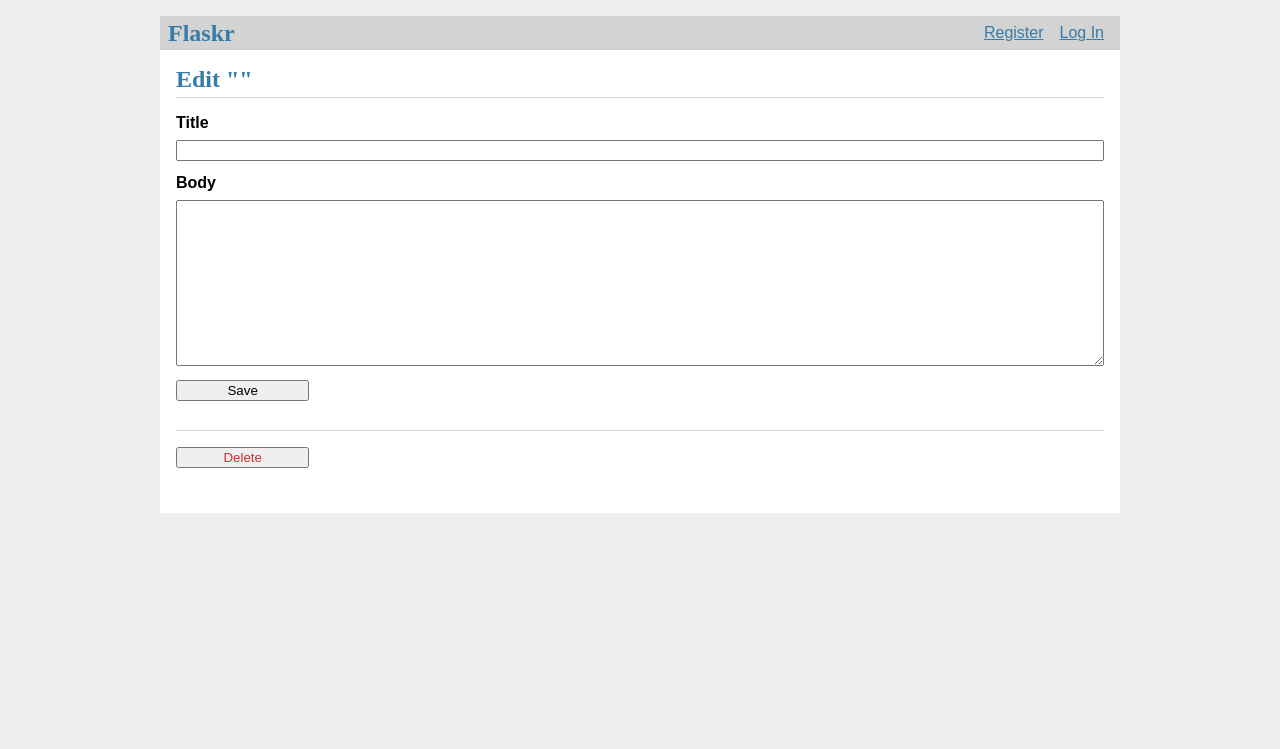
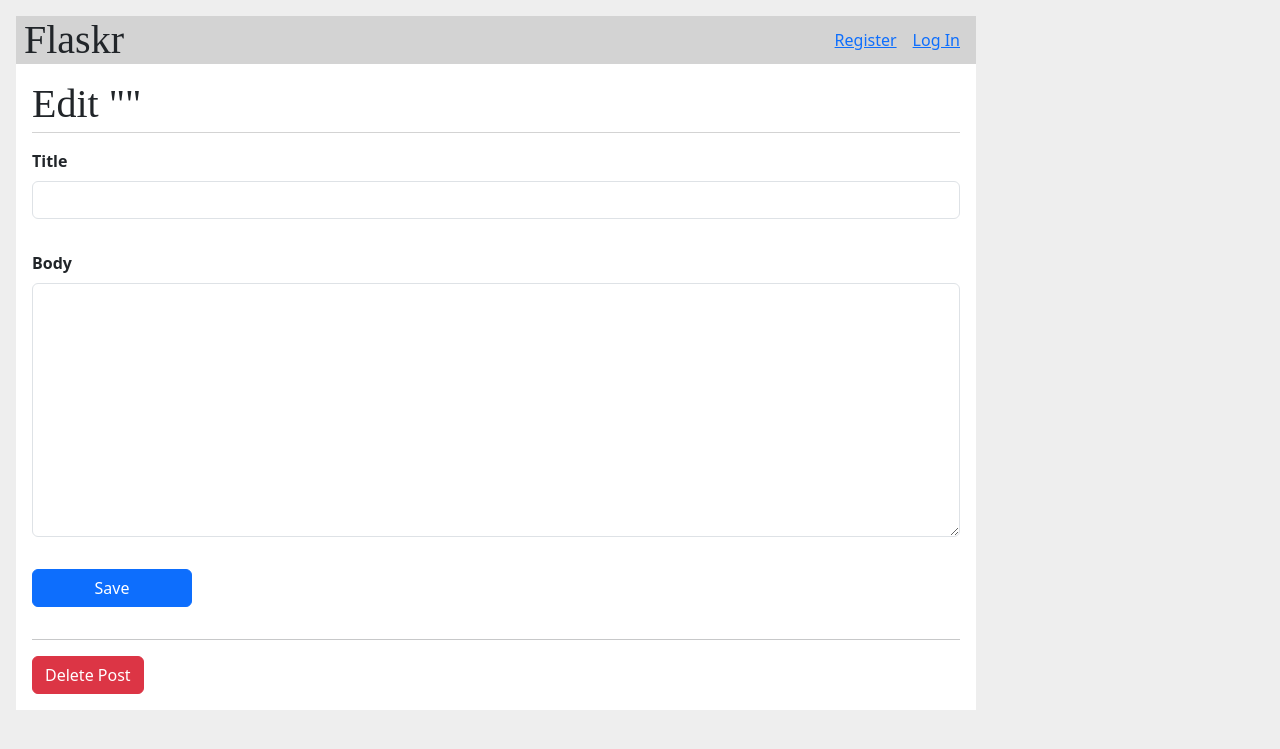
Before and after one commit to kkdieker-fhsu/miniproject3KodyKirk, a Flask app: template flaskr/templates/blog/update.html in a window 1280 px wide. Shown: the top 749 px of the page. Run offline with Flask 3, Linux system fonts and the light colour scheme; the template is opened without the code that fills it, so the values that code supplies are empty.

Commit message:
Integrate Bootstrap for styling and improve post update UI, including a modal dialog for deletion confirmation.

```diff
--- a/flaskr/__init__.py
+++ b/flaskr/__init__.py
@@ -24,10 +24,10 @@ def create_app(test_config=None):
     except OSError:
         pass
 
-    # a simple page that says hello
-    @app.route('/hello')
-    def hello():
-        return 'Hello, World!'
+    # # a simple page that says hello
+    # @app.route('/hello')
+    # def hello():
+    #     return 'Hello, World!'
 
     from . import db
     db.init_app(app)
--- a/flaskr/templates/base.html
+++ b/flaskr/templates/base.html
@@ -1,6 +1,7 @@
 <!doctype html>
 <title>{% block title %}{% endblock %} - Flaskr</title>
 <link rel="stylesheet" href="{{ url_for('static', filename='style.css') }}">
+<link href="https://cdn.jsdelivr.net/npm/bootstrap@5.3.8/dist/css/bootstrap.min.css" rel="stylesheet" integrity="sha384-sRIl4kxILFvY47J16cr9ZwB07vP4J8+LH7qKQnuqkuIAvNWLzeN8tE5YBujZqJLB" crossorigin="anonymous">
 <nav>
   <h1>Flaskr</h1>
   <ul>
@@ -21,4 +22,5 @@
     <div class="flash">{{ message }}</div>
   {% endfor %}
   {% block content %}{% endblock %}
+    <script src="https://cdn.jsdelivr.net/npm/bootstrap@5.3.8/dist/js/bootstrap.bundle.min.js" integrity="sha384-FKyoEForCGlyvwx9Hj09JcYn3nv7wiPVlz7YYwJrWVcXK/BmnVDxM+D2scQbITxI" crossorigin="anonymous"></script>
 </section>
--- a/flaskr/templates/blog/update.html
+++ b/flaskr/templates/blog/update.html
@@ -6,15 +6,45 @@
 
 {% block content %}
   <form method="post">
-    <label for="title">Title</label>
-    <input name="title" id="title"
-      value="{{ request.form['title'] or post['title'] }}" required>
-    <label for="body">Body</label>
-    <textarea name="body" id="body">{{ request.form['body'] or post['body'] }}</textarea>
-    <input type="submit" value="Save">
+    <div class="mb-3">
+      <label for="title" class="form-label">Title</label>
+      <input name="title" id="title" class="form-control"
+        value="{{ request.form['title'] or post['title'] }}" required>
+    </div>
+    <div class="mb-3">
+      <label for="body" class="form-label">Body</label>
+      <textarea name="body" id="body" class="form-control" rows="10">{{ request.form['body'] or post['body'] }}</textarea>
+    </div>
+    <input type="submit" value="Save" class="btn btn-primary">
   </form>
+
   <hr>
-  <form action="{{ url_for('blog.delete', id=post['id']) }}" method="post">
-    <input class="danger" type="submit" value="Delete" onclick="return confirm('Are you sure?');">
-  </form>
+
+  <button type="button" class="btn btn-danger" data-bs-toggle="modal" data-bs-target="#deleteConfirmModal">
+    Delete Post
+  </button>
+
+  <div class="modal fade" id="deleteConfirmModal" data-bs-backdrop="static" data-bs-keyboard="false" tabindex="-1" aria-labelledby="deleteModalLabel" aria-hidden="true">
+    <div class="modal-dialog">
+      <div class="modal-content">
+        <div class="modal-header">
+          <h5 class="modal-title" id="deleteModalLabel">Confirm Deletion</h5>
+          <button type="button" class="btn-close" data-bs-dismiss="modal" aria-label="Close"></button>
+        </div>
+
+        <form id="delete-form" action="{{ url_for('blog.delete', id=post['id']) }}" method="post"></form>
+
+        <div class="modal-body">
+          <p>Are you sure you want to delete this post?</p>
+          <p class="text-danger-emphasis"><strong>This action cannot be undone.</strong></p>
+        </div>
+
+        <div class="modal-footer">
+          <button type="button" class="btn btn-secondary" data-bs-dismiss="modal">Cancel</button>
+
+          <button type="submit" class="btn btn-danger" form="delete-form">Confirm Delete</button>
+        </div>
+      </div>
+    </div>
+  </div>
 {% endblock %}
```
